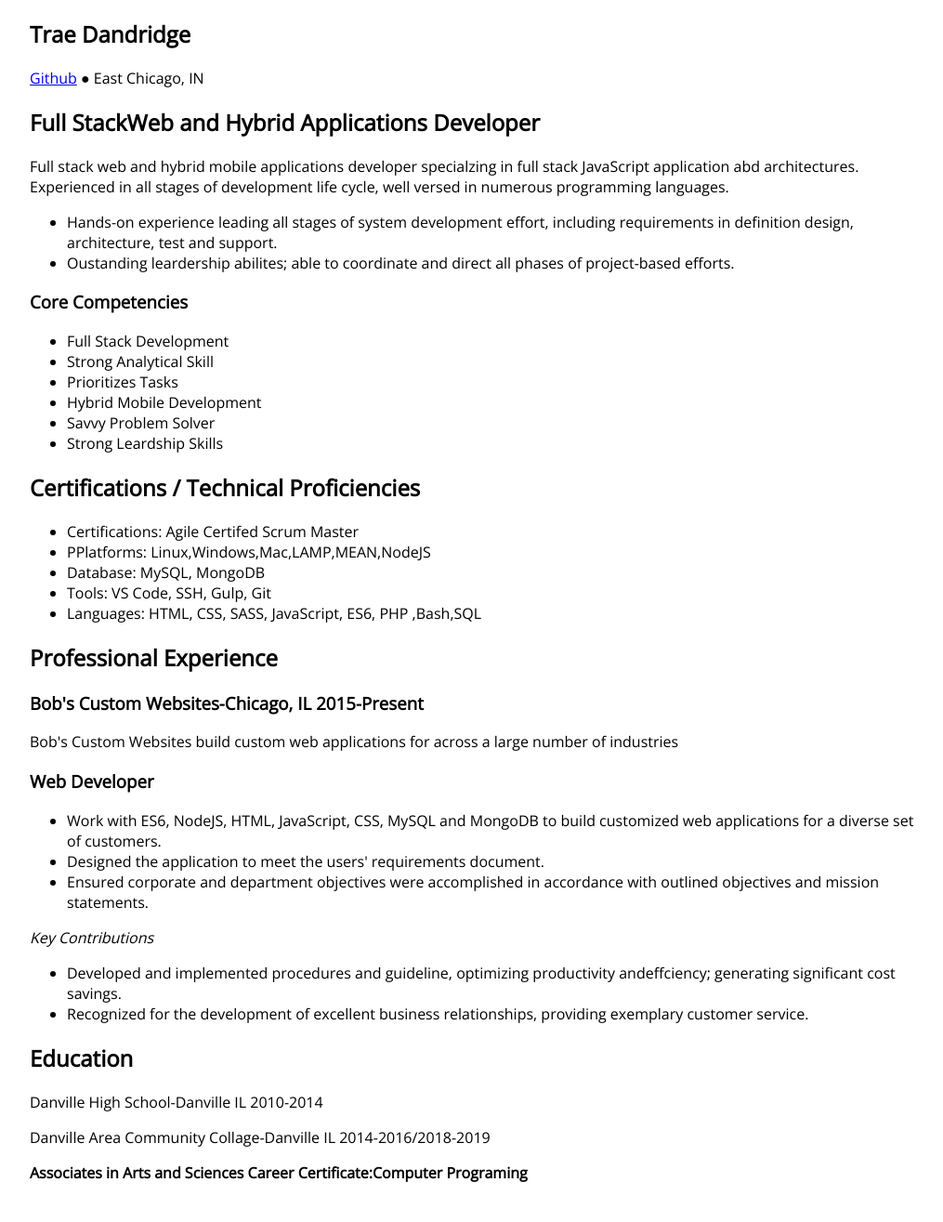
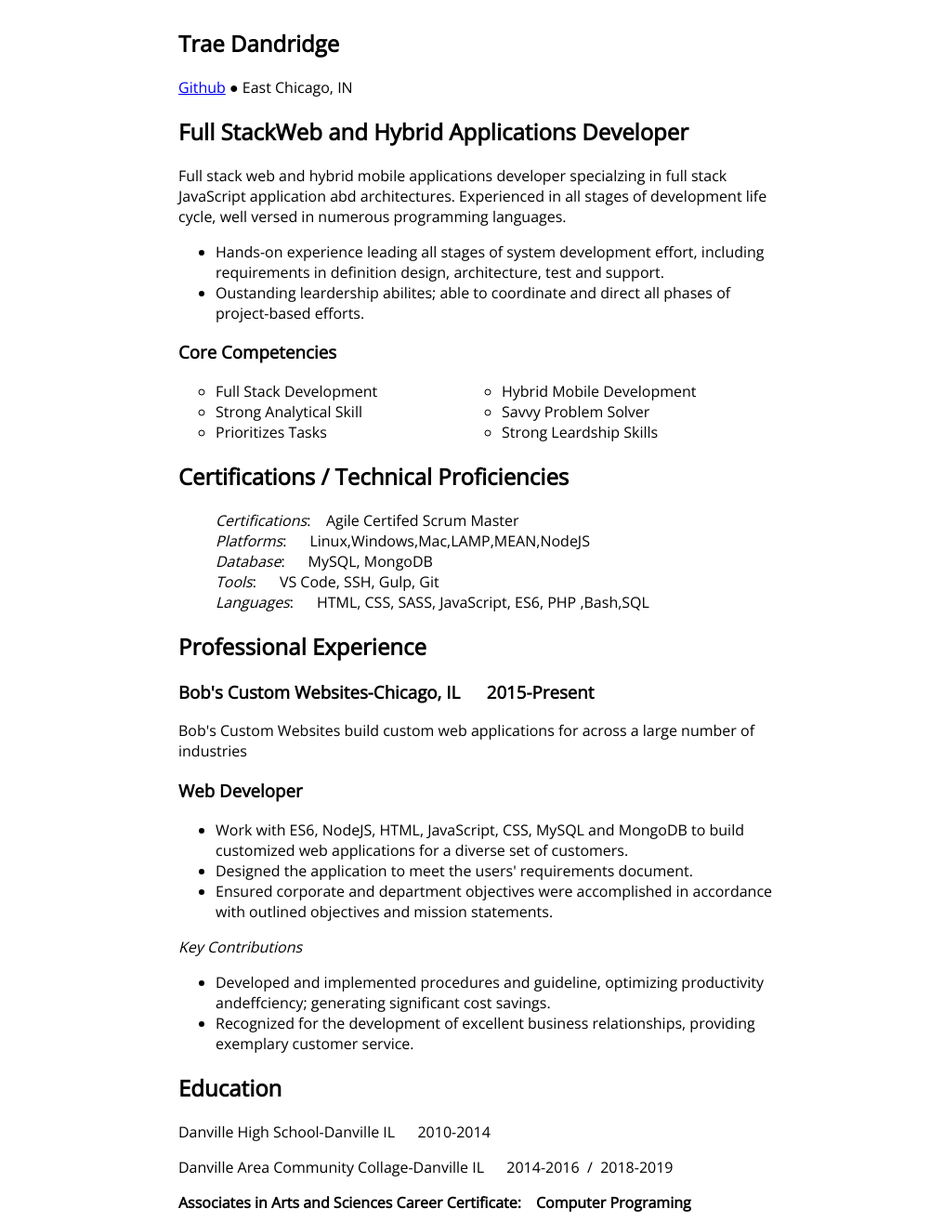
Before and after one commit to Trae1996/example.com, a PHP site: page /resume.html in a window 1280 px wide. Shown: the part 50-1365 px from the top of the page at 93% size, without its empty margins (128-1143 px from the left). Before the commit the page ends 1322 px from the top, so only its background shows below. Run offline with PHP 8.4, Linux system fonts and the light colour scheme; style sheets or scripts are compiled from the project's sources.

Commit message:
added more css

```diff
--- a/contact.html
+++ b/contact.html
@@ -8,7 +8,7 @@
       <meta charset="UTF-8">
        <title>Trae Dandridge</title>
        <meta name="viewport" content="width=device-width, initial-scale=1, shrink-to-fit=no">
-       <link href="./dist/css/main.css" type="text/css" rel="stylesheet">
+       <link rel="stylesheet" type="text/css" href="./dist/css/main.min.css">
     </head>
     <body>
       <header>
--- /dev/null
+++ b/dist/css/main.min.css
@@ -0,0 +1 @@
+@import url(https://fonts.googleapis.com/css?family=Open+Sans);.avatar{border-radius:50%;float:left;margin-right:1em}body{padding:0;margin:0}*{font-family:'Open Sans',sans-serif}header{height:50px;background:#000;color:#fff;padding:0 .5rem 0 1rem}header .logo{line-height:50px;font-weight:700}nav{float:right}nav ul{margin:0;padding:0;list-style:none}nav ul li{display:inline}nav ul li a,nav ul li a:link,nav ul li a:visited{display:inline-block;padding:0 .5rem;color:#fff;line-height:50px;text-decoration:none}nav ul li a:hover{background:#444}main{margin:0 auto;width:50%;padding:10px;max-width:100%}@media only screen and (max-width:960px){#toggleMenu{display:block;float:right;line-height:50px}header{position:relative}nav{position:absolute;display:none;background:#000;top:50px;left:0;right:0}nav ul li a,nav ul li a:link,nav ul li a:visited{display:block;border-bottom:1px solid #777}}ul.a{list-style-type:circle;columns:2}ul.b{list-style-type:none}
--- a/index.html
+++ b/index.html
@@ -8,7 +8,7 @@
         <meta charset="UTF-8">
         <meta name="viewport" content="width=device-width, initial-scale=1.0">
        <title>Hello, I am Trae Dandridge</title>
-       <link href="./dist/css/main.css" type="text/css" rel="stylesheet">
+       <link rel="stylesheet" type="text/css" href="./dist/css/main.min.css">
        <meta name="viewport" content="width=device-width, initial-scale=1, shrink-to-fit=no">
       </head>
     <body>
--- a/resume.html
+++ b/resume.html
@@ -8,7 +8,7 @@
       <meta charset="UTF-8">
        <title>Trae Dandridge</title>
        <meta name="viewport" content="width=device-width, initial-scale=1, shrink-to-fit=no">
-       <link href="./dist/css/main.css" type="text/css" rel="stylesheet">
+       <link rel="stylesheet" type="text/css" href="./dist/css/main.min.css">
       </head>
     <body>
       <header>
@@ -38,7 +38,7 @@
                   <li>Oustanding leardership abilites; able to coordinate and direct all phases of project-based efforts.</li>
                 </ul>
                 <section><h3> Core Competencies</h3>
-                  <ul>
+                  <ul class="a">
                     <li>Full Stack Development</li>
                     <li>Strong Analytical Skill</li>
                     <li>Prioritizes Tasks</li>
@@ -50,17 +50,17 @@
             </section>
             <section>
               <h2>Certifications / Technical Proficiencies </h2>
-              <ul>
-                <li>Certifications: Agile Certifed Scrum Master</li>
-                <li>PPlatforms: Linux,Windows,Mac,LAMP,MEAN,NodeJS</li>
-                <li>Database: MySQL, MongoDB</li>
-                <li>Tools: VS Code, SSH, Gulp, Git</li>
-                <li>Languages: HTML, CSS, SASS, JavaScript, ES6, PHP ,Bash,SQL</li>
+              <ul class="b">
+                <li><i>Certifications</i>:&nbsp; &nbsp;  Agile Certifed Scrum Master</li>
+                <li><i>Platforms</i>:&nbsp; &nbsp; &nbsp; Linux,Windows,Mac,LAMP,MEAN,NodeJS</li>
+                <li><i>Database</i>: &nbsp;&nbsp; &nbsp; MySQL, MongoDB</li>
+                <li><i>Tools</i>: &nbsp; &nbsp;  &nbsp;VS Code, SSH, Gulp, Git</li>
+                <li><i>Languages</i>: &nbsp;&nbsp; &nbsp; HTML, CSS, SASS, JavaScript, ES6, PHP ,Bash,SQL</li>
               </ul>
             </section>
               <section>
                 <h2>Professional Experience</h2>
-                <h3>Bob's Custom Websites-Chicago, IL         2015-Present</h3>
+                <h3>Bob's Custom Websites-Chicago, IL &emsp;      2015-Present</h3>
                 <p>Bob's Custom Websites build custom web applications for across a large number of industries</p>
                 <h3>Web Developer</h3>
                 <ul>
@@ -76,12 +76,12 @@
               </section>
               <section>
                 <h2>Education</h2>
-                <p>Danville High School-Danville IL     2010-2014</p>
+                <p>Danville High School-Danville IL &emsp;     2010-2014</p>
 
 
-                <p>Danville Area Community Collage-Danville IL    2014-2016/2018-2019</p>
+                <p>Danville Area Community Collage-Danville IL &emsp;    2014-2016 &nbsp;/ &nbsp;2018-2019</p>
                 <strong>Associates in Arts and Sciences<Strong>
-                <strong>Career Certificate:Computer Programing</strong>
+                <strong>Career Certificate:&emsp;Computer Programing</strong>
               </section>
           </section>
             </main>
--- a/src/scss/main.scss
+++ b/src/scss/main.scss
@@ -57,7 +57,8 @@ header {
     margin: 0 auto;
 
     /* Set the width of the content */
-    width: 960px;
+    width: 50%;
+    padding: 10px;
 
     /* For smaller screens to not exceed the max screen width */
     max-width: 100%;
@@ -91,3 +92,12 @@ header {
         border-bottom: 1px solid #777;
       }
     }
+
+    ul.a {
+      list-style-type: circle;
+    columns: 2;
+    }
+
+    ul.b{
+      list-style-type: none;
+    }
```
Also changed, not shown: gulpfile.js (added, +64 -0 lines).
